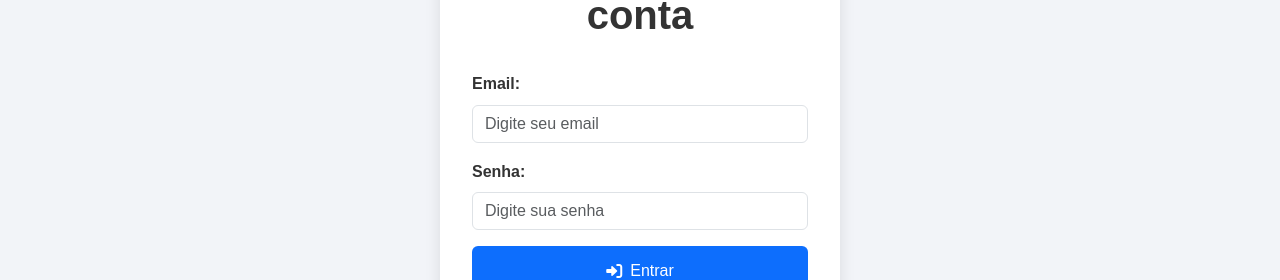
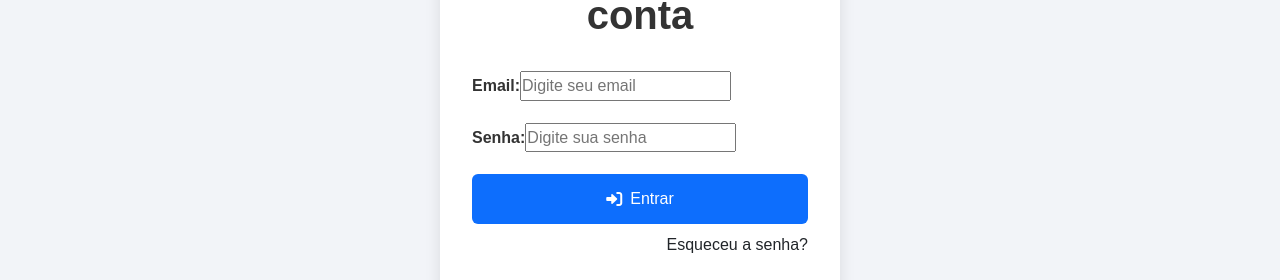
Before and after one commit to Dev-HideyukiTakahashi/bootcamp-impacta, an Angular app in the folder frontend/: page /login in a window 1280 px wide. Shown: the part 449-729 px from the top of the page. Built offline with nearby package versions, Linux system fonts and the light colour scheme.

Commit message:
integrando login front e back

```diff
--- a/frontend/src/app/app.config.ts
+++ b/frontend/src/app/app.config.ts
@@ -1,7 +1,12 @@
+import { provideHttpClient } from '@angular/common/http';
 import { ApplicationConfig } from '@angular/core';
 import { provideRouter } from '@angular/router';
 import { routes } from './app.routes';
 
+// Garantindo que o HttpClientModule seja provido globalmente
 export const appConfig: ApplicationConfig = {
-  providers: [provideRouter(routes)]
+  providers: [
+    provideHttpClient(), // Fornecendo HttpClient para toda a aplicação
+    provideRouter(routes), // Fornecendo as rotas
+  ],
 };
--- a/frontend/src/app/app.routes.ts
+++ b/frontend/src/app/app.routes.ts
@@ -4,5 +4,5 @@ import { LoginComponent } from './features/login/login.component';
 
 export const routes: Routes = [
   { path: '', component: HomeComponent },
-  { path: 'login', component: LoginComponent }
+  { path: 'login', component: LoginComponent },
 ];
--- a/frontend/src/app/features/login/login.component.html
+++ b/frontend/src/app/features/login/login.component.html
@@ -1,7 +1,7 @@
 <header>
   <div class="container nav">
     <div class="logo">
-        <img src="assets/logo.png" alt="Logo BoAção"  />
+      <img src="assets/logo.png" alt="Logo BoAção" />
     </div>
   </div>
 </header>
@@ -11,16 +11,27 @@
       <div class="login-container">
         <h1>Acesse sua conta</h1>
 
-          <form class="conteudo-form" [formGroup]="loginForm" (ngSubmit)="submitLogin()">
+        <form class="conteudo-form" (ngSubmit)="submitLogin()">
           <div class="mb-3">
             <label for="email" class="form-label">Email:</label>
-              <input type="email" class="form-control" id="email" formControlName="email" placeholder="Digite seu email" required>
+            <input
+              type="email"
+              [(ngModel)]="username"
+              name="username"
+              placeholder="Digite seu email"
+              required
+            />
           </div>
 
           <div class="mb-3">
             <label for="senha" class="form-label">Senha:</label>
-              <input type="password" class="form-control" id="senha"
-               placeholder="Digite sua senha" formControlName="senha" required>
+            <input
+              type="password"
+              [(ngModel)]="password"
+              name="password"
+              placeholder="Digite sua senha"
+              required
+            />
           </div>
 
           <button type="submit" class="btn btn-login">
@@ -31,7 +42,7 @@
         <a href="#" class="esqueceu-senha">Esqueceu a senha?</a>
 
         <div class="google-login">
-            <img src="assets/icon-google.png" alt="Google">
+          <img src="assets/icon-google.png" alt="Google" />
         </div>
       </div>
     </div>
--- a/frontend/src/app/features/login/login.component.ts
+++ b/frontend/src/app/features/login/login.component.ts
@@ -1,38 +1,31 @@
-import { Component, OnInit } from '@angular/core';
-import { FormBuilder, FormGroup, ReactiveFormsModule, Validators } from '@angular/forms';
-import { Router } from '@angular/router';
 import { CommonModule } from '@angular/common';
-import { LoginModel } from '../../model/LoginModel';
+import { Component, inject } from '@angular/core';
+import { FormsModule, ReactiveFormsModule } from '@angular/forms';
+import { AuthService } from '../../service/authService.service';
 
 @Component({
   selector: 'app-login',
   standalone: true,
-  imports: [CommonModule, ReactiveFormsModule],
+  imports: [CommonModule, ReactiveFormsModule, FormsModule],
   templateUrl: './login.component.html',
-  styleUrl: './login.component.scss'
+  styleUrl: './login.component.scss',
 })
-export class LoginComponent implements OnInit {
+export class LoginComponent {
+  username: string = '';
+  password: string = '';
 
-  loginForm!: FormGroup;
+  private authService = inject(AuthService);
 
-  constructor(
-    private formbuilder: FormBuilder,
-    private router: Router,
-  ) {}
-
-  ngOnInit(): void {
-    this.loginForm = this.formbuilder.group({
-      email: ['', [Validators.required, Validators.email]],
-      senha: ['', [Validators.required, Validators.minLength(6)]]
+  submitLogin() {
+    this.authService.login(this.username, this.password).subscribe({
+      next: (response: any) => {
+        console.log(`Usuário logado com sucesso!`); // TODO remover quando implementar tela pós login
+        localStorage.setItem('access_token', response.access_token);
+        localStorage.setItem('refresh_token', response.refresh_token);
+      },
+      error: (err) => {
+        console.error('Erro ao fazer login:', err);
+      },
     });
   }
-
-  submitLogin() {
-    if (this.loginForm.valid) {
-      const dadosLogin = this.loginForm.getRawValue() as LoginModel;
-      console.log(dadosLogin);
-
-      this.router.navigate(['']);
-    }
-  }
 }
--- /dev/null
+++ b/frontend/src/app/service/authService.service.ts
@@ -0,0 +1,28 @@
+import { HttpClient, HttpHeaders, HttpParams } from '@angular/common/http';
+import { Injectable } from '@angular/core';
+
+@Injectable({
+  providedIn: 'root',
+})
+export class AuthService {
+  private tokenUrl = 'http://localhost:8080/oauth2/token';
+
+  constructor(private http: HttpClient) {}
+
+  login(username: string, password: string) {
+    const clientId = 'myclientid';
+    const clientSecret = 'myclientsecret';
+
+    const headers = new HttpHeaders({
+      'Content-Type': 'application/x-www-form-urlencoded',
+      Authorization: 'Basic ' + btoa(`${clientId}:${clientSecret}`),
+    });
+
+    const body = new HttpParams()
+      .set('grant_type', 'password')
+      .set('username', username)
+      .set('password', password);
+
+    return this.http.post(this.tokenUrl, body.toString(), { headers });
+  }
+}
--- a/frontend/src/main.ts
+++ b/frontend/src/main.ts
@@ -1,6 +1,5 @@
 import { bootstrapApplication } from '@angular/platform-browser';
+import { AppComponent } from './app/app.component';
 import { appConfig } from './app/app.config';
-import { AppComponent } from './app/app.component';
 
-bootstrapApplication(AppComponent, appConfig)
-  .catch((err) => console.error(err));
+bootstrapApplication(AppComponent, appConfig).catch((err) => console.error(err));
```
Lines whose indentation alone changed are shown as unchanged.
